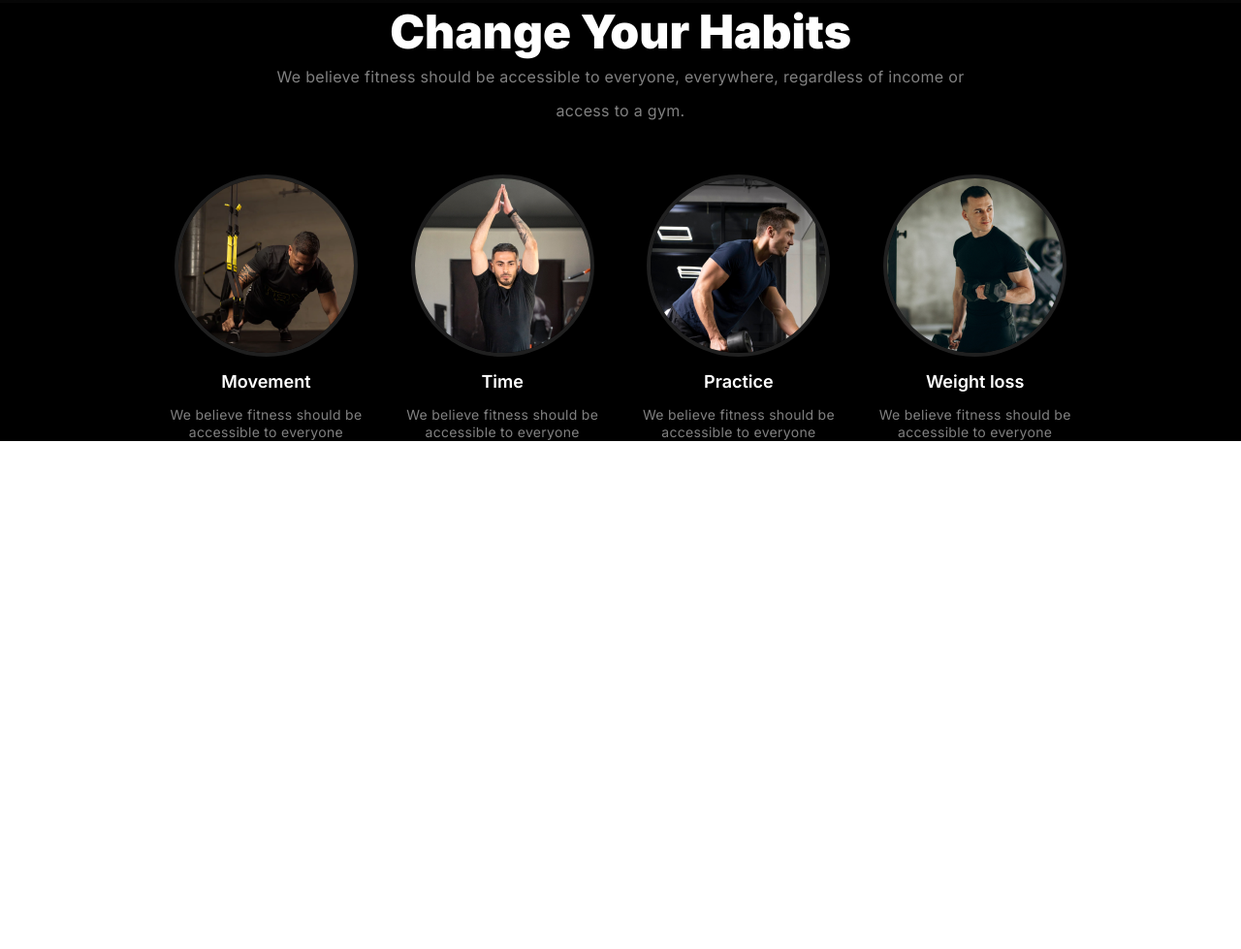
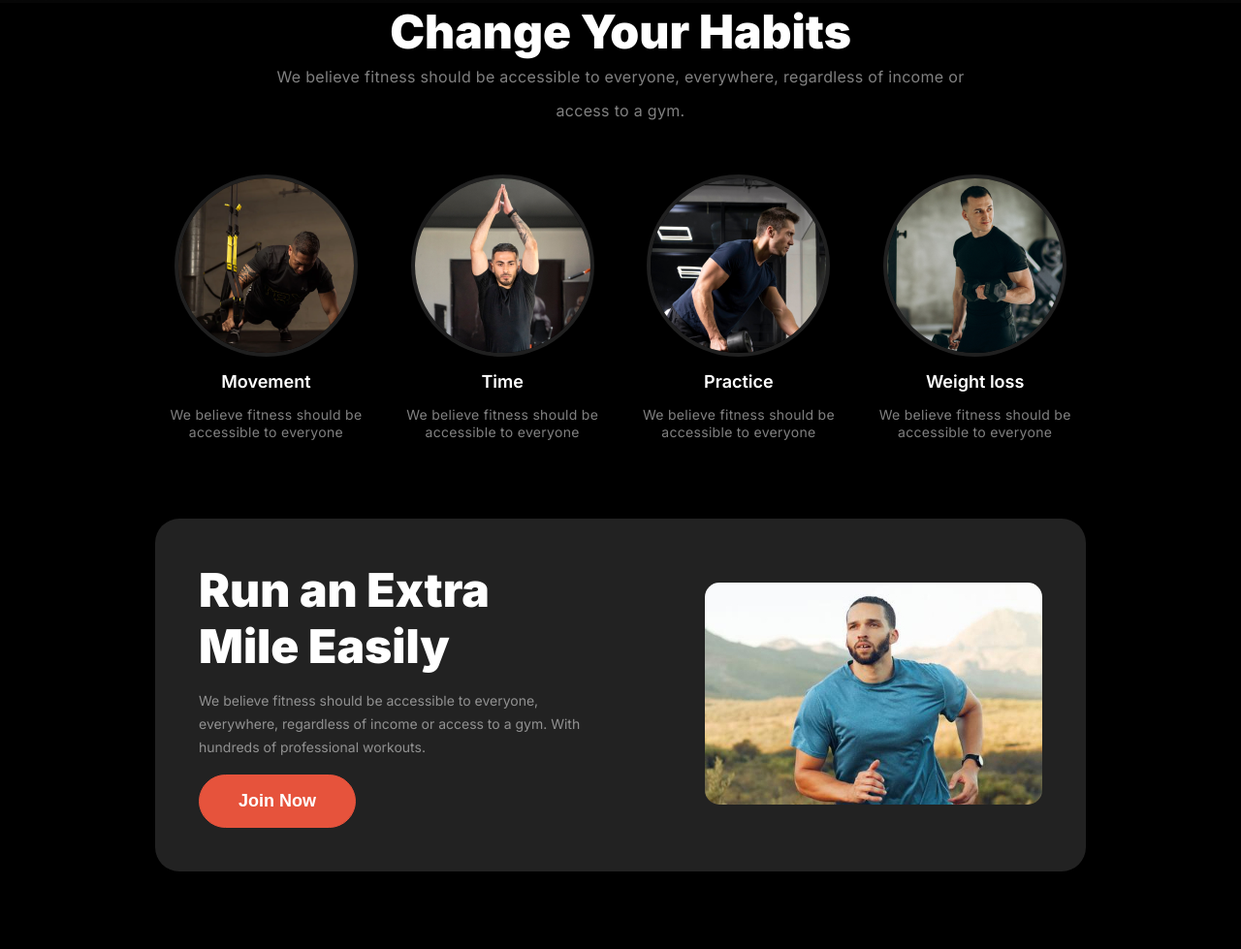
Before and after one commit to stopstressingme0ut/fitness-website, a plain HTML site: page index.html in a window 1280 px wide. Shown: the part 652-1631 px from the top of the page at 97% size. Before the commit the page ends 1107 px from the top, so only its background shows below. Drawn offline with Linux system fonts and the light colour scheme; a web font is replaced by a local one.

Commit message:
added run an extra mile section

```diff
--- a/index.html
+++ b/index.html
@@ -42,7 +42,8 @@
         </div>
     </header>
 
-    <main class="habit-section">
+    <main>
+        <section class="habit-section">
             <div class="container">
                 <div class="text">
                     <h3>Change Your Habits</h2>
@@ -71,6 +72,22 @@
                     </div>
                 </div>
             </div>
+        </section>
+
+        <section class="run-section">
+            <div class="container">
+                <div class="run">
+                    <div>
+                        <h2>Run an Extra <br> Mile Easily</h2>
+                        <p>We believe fitness should be accessible to everyone, everywhere, regardless of income or access to a gym. With hundreds of professional workouts.</p>
+                        <button class="primary-btn">Join Now</button>
+                    </div>
+                    <div class="image">
+                        <img src="./images/run.jpg" alt="A man is running">
+                    </div>
+                </div>
+            </div>
+        </section>
 
     </main>
 
--- a/style/styles.css
+++ b/style/styles.css
@@ -130,6 +130,7 @@
     border-radius: 42px;
     background-color: #e6533c;
     margin-right: 10px;
+    color: white;
 }
 
 .secondary-btn{
@@ -263,3 +264,46 @@
     letter-spacing: 0.3px;
     text-align: center;
 }
+
+/* Run an extra mile */
+
+.run-section{
+    padding: 5rem 10rem;
+    background-color: black;
+}
+
+.run{
+    display: grid;
+    grid-template-columns: 50% 50%;
+    background: #222222;
+    padding: 45px;
+    border-radius: 25px;
+}
+
+.run h2{
+    color: rgb(255, 255, 255);
+    font-size: 3rem;
+    font-weight: 900;
+    line-height: 120%;
+    text-align: left;
+}
+
+.run p{
+    color: rgba(255, 255, 255, 0.5);
+    font-size: 14px;
+    font-weight: 400;
+    line-height: 24px;
+    margin: 1rem 0;
+}
+
+.image{
+    place-content: center;
+    text-align: end;
+}
+
+.image img{
+    width: 80%;
+    object-fit: none;
+    object-position: -770px -210px;
+    border-radius: 15px;
+}
```
Lines whose indentation alone changed are shown as unchanged.
